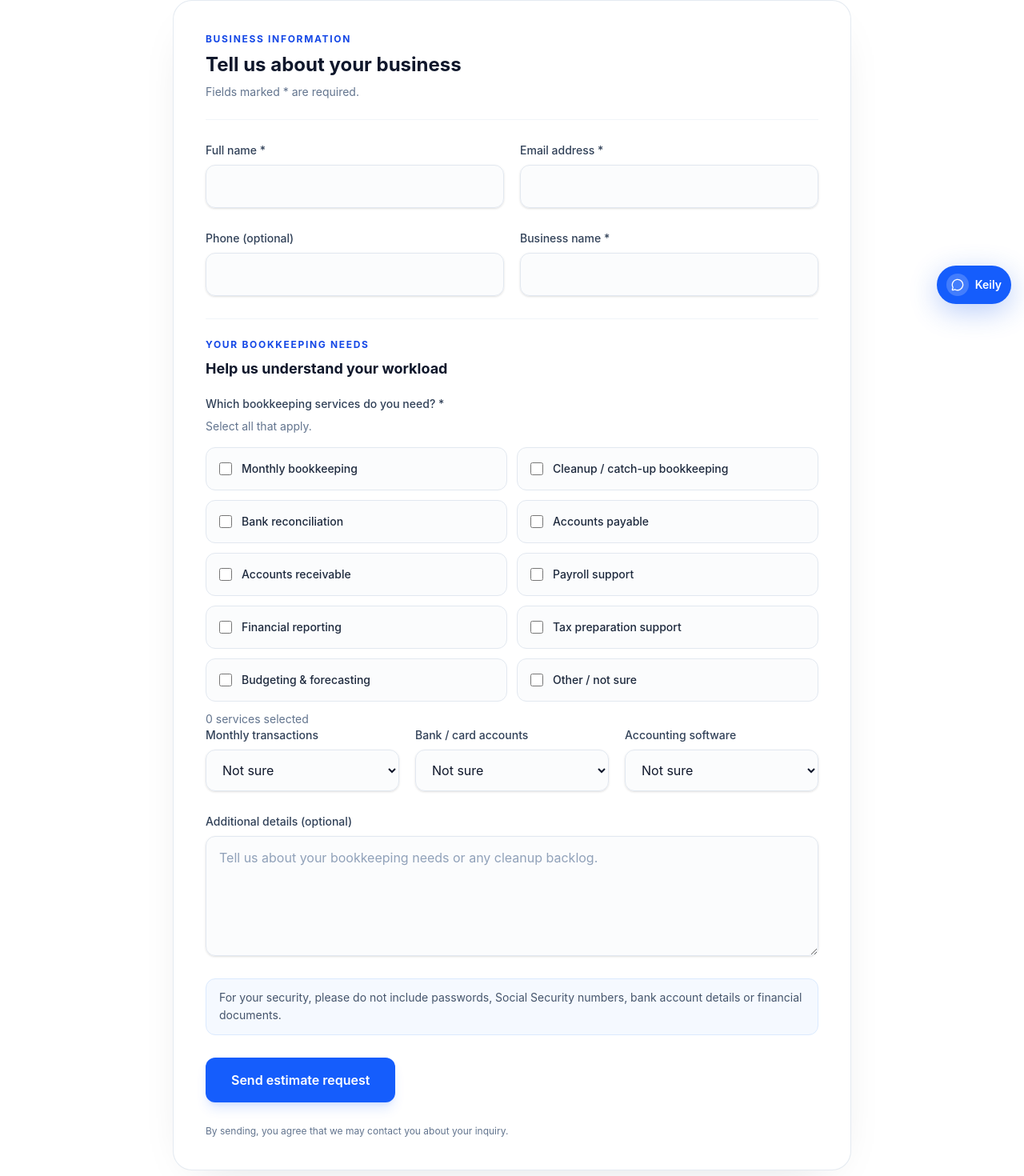
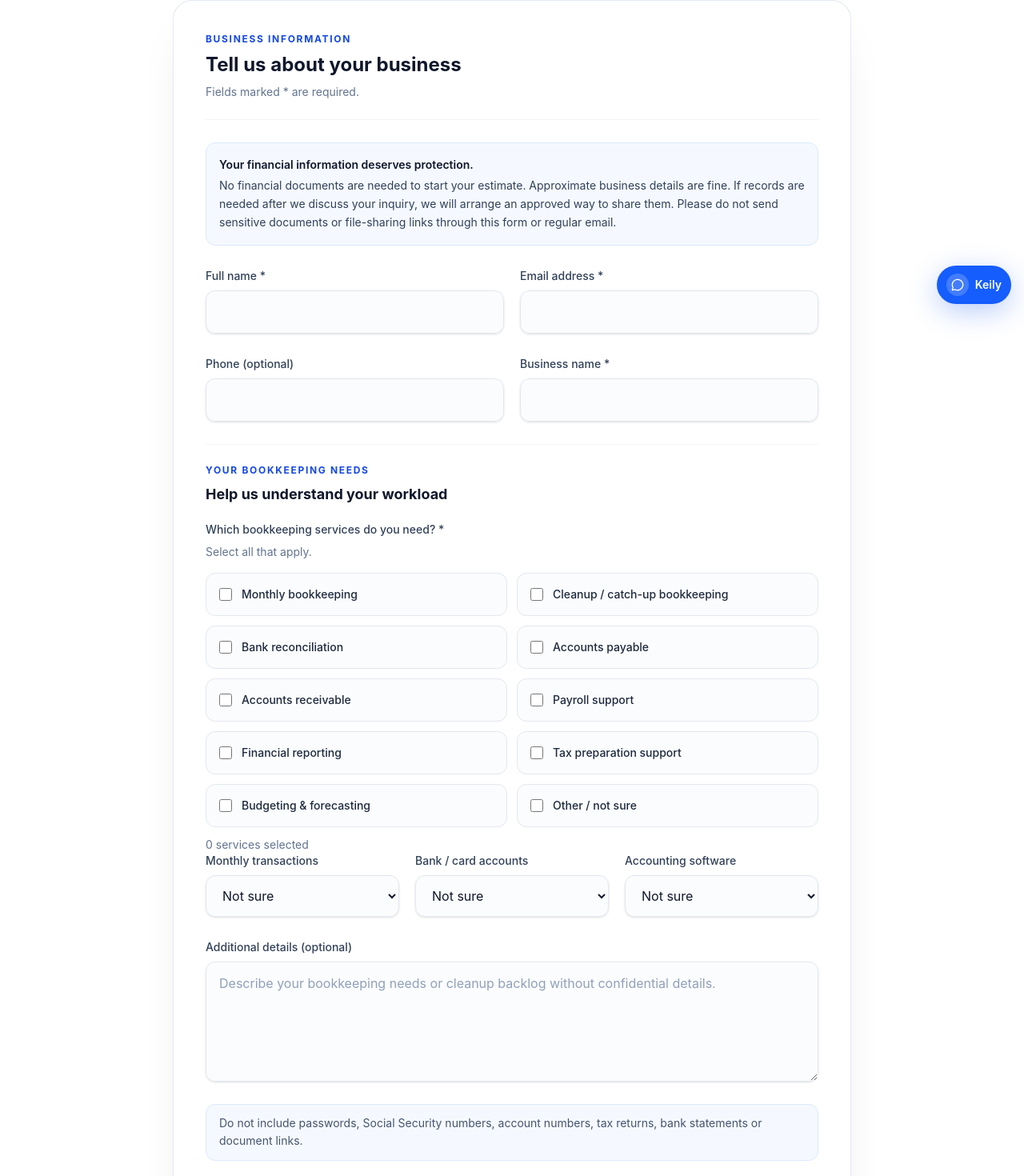
Before and after one commit to dietzbp-lgtm/dietz-bookkeeping-website, a React (Vite) app: page /estimate in a window 1280 px wide. Shown: the part 404-1874 px from the top of the page at 80% size. Built offline with nearby package versions, Linux system fonts and the light colour scheme.

Commit message:
Clarify secure prospect intake: InquiryForm.tsx

```diff
--- a/src/components/InquiryForm.tsx
+++ b/src/components/InquiryForm.tsx
@@ -70,11 +70,12 @@ export default function InquiryForm({ kind }: { kind: Kind }) {
 
   if (complete) return <div role="status" className="rounded-3xl border border-emerald-200 bg-emerald-50 p-8 sm:p-12 text-center shadow-sm">
     <h2 className="text-2xl font-bold text-slate-900 mb-3">Thank you! Your request was sent.</h2>
-    <p className="text-slate-700">We'll review your information and get back to you. Please check your inbox for a confirmation email.</p>
+    <p className="text-slate-700">We'll review your information and get back to you. Please check your inbox for a confirmation email. If we need documents, we will contact you with next steps. Please do not email financial records.</p>
   </div>;
 
   return <form onSubmit={submit} className="rounded-3xl border border-slate-200/90 bg-white shadow-[0_18px_60px_-35px_rgba(15,23,42,0.22)] p-5 sm:p-9 lg:p-10 space-y-7">
     <div className="border-b border-slate-100 pb-6"><p className="text-xs font-bold tracking-[0.14em] uppercase text-blue-700 mb-2">{estimate ? "Business information" : "Contact details"}</p><h2 className="text-xl sm:text-2xl font-bold text-slate-900">{estimate ? "Tell us about your business" : "Send us a message"}</h2><p className="text-sm text-slate-500 mt-2">Fields marked * are required.</p></div>
+    <aside aria-label="Protecting your financial information" className="rounded-xl border border-blue-100 bg-blue-50/60 px-4 py-4 text-sm leading-relaxed text-slate-700"><p className="font-semibold text-slate-900 mb-1">Your financial information deserves protection.</p><p>{estimate ? 'No financial documents are needed to start your estimate. Approximate business details are fine.' : 'Please use this form for general questions only.'} If records are needed after we discuss your inquiry, we will arrange an approved way to share them. Please do not send sensitive documents or file-sharing links through this form or regular email.</p></aside>
     <div className="grid sm:grid-cols-2 gap-5">
       <div><label htmlFor={kind + '-name'} className={labelClass}>Full name *</label>
         <input id={kind + '-name'} name="name" required minLength={2} maxLength={100} autoComplete="name" className={controlClass} /></div>
@@ -123,10 +124,10 @@ export default function InquiryForm({ kind }: { kind: Kind }) {
       </div>
     </>}
     <div><label htmlFor={kind + '-message'} className={labelClass}>{estimate ? 'Additional details (optional)' : 'How can we help? *'}</label>
-      <textarea id={kind + '-message'} name="message" rows={5} required={!estimate} minLength={estimate ? undefined : 10} maxLength={3000} className={controlClass} placeholder={estimate ? 'Tell us about your bookkeeping needs or any cleanup backlog.' : 'Tell us a little about your question.'} /></div>
+      <textarea id={kind + '-message'} name="message" rows={5} required={!estimate} minLength={estimate ? undefined : 10} maxLength={3000} className={controlClass} placeholder={estimate ? 'Describe your bookkeeping needs or cleanup backlog without confidential details.' : 'Tell us a little about your question.'} /></div>
     <div className="hidden" aria-hidden="true"><label htmlFor={kind + '-website'}>Leave this blank</label><input id={kind + '-website'} name="website" tabIndex={-1} autoComplete="off" /></div>
-    <p className="rounded-xl border border-blue-100 bg-blue-50/60 px-4 py-3 text-sm leading-relaxed text-slate-600">For your security, please do not include passwords, Social Security numbers, bank account details or financial documents.</p>
-    {error && <div role="alert" className="rounded-xl bg-red-50 border border-red-200 text-red-800 p-4">{error} <a href="mailto:bryand@dietzbookkeeping.com" className="underline">Email us instead.</a></div>}
+    <p className="rounded-xl border border-blue-100 bg-blue-50/60 px-4 py-3 text-sm leading-relaxed text-slate-600">Do not include passwords, Social Security numbers, account numbers, tax returns, bank statements or document links.</p>
+    {error && <div role="alert" className="rounded-xl bg-red-50 border border-red-200 text-red-800 p-4">{error} <a href="mailto:bryand@dietzbookkeeping.com" className="underline">Email us with a general question instead.</a></div>}
     <button type="submit" disabled={sending} className="rounded-xl bg-blue-600 hover:bg-blue-700 disabled:cursor-not-allowed disabled:opacity-60 text-white font-semibold px-8 py-4 w-full sm:w-auto shadow-lg shadow-blue-600/15 transition-colors">
       {sending ? 'Sending your request…' : estimate ? 'Send estimate request' : 'Send message'}
     </button>
```
